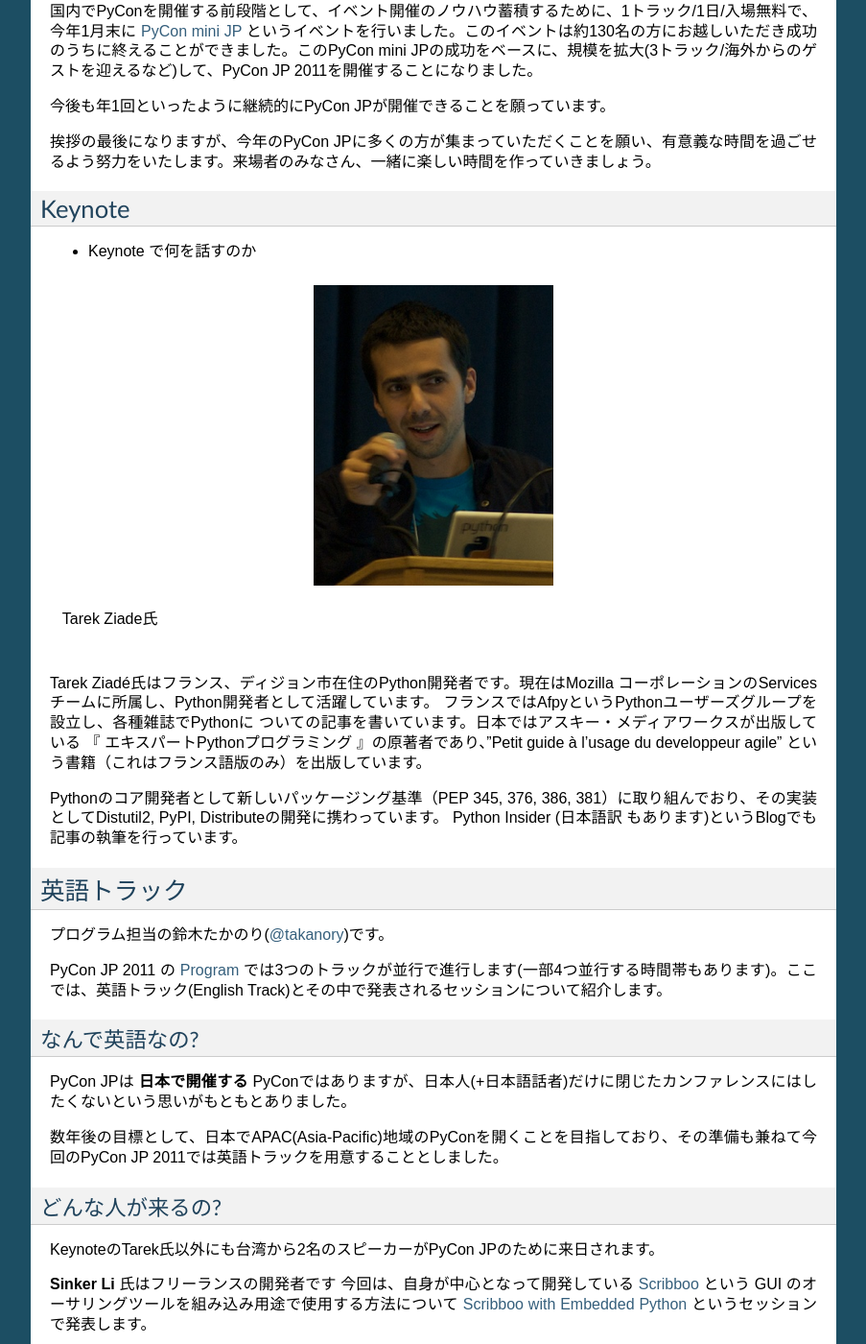
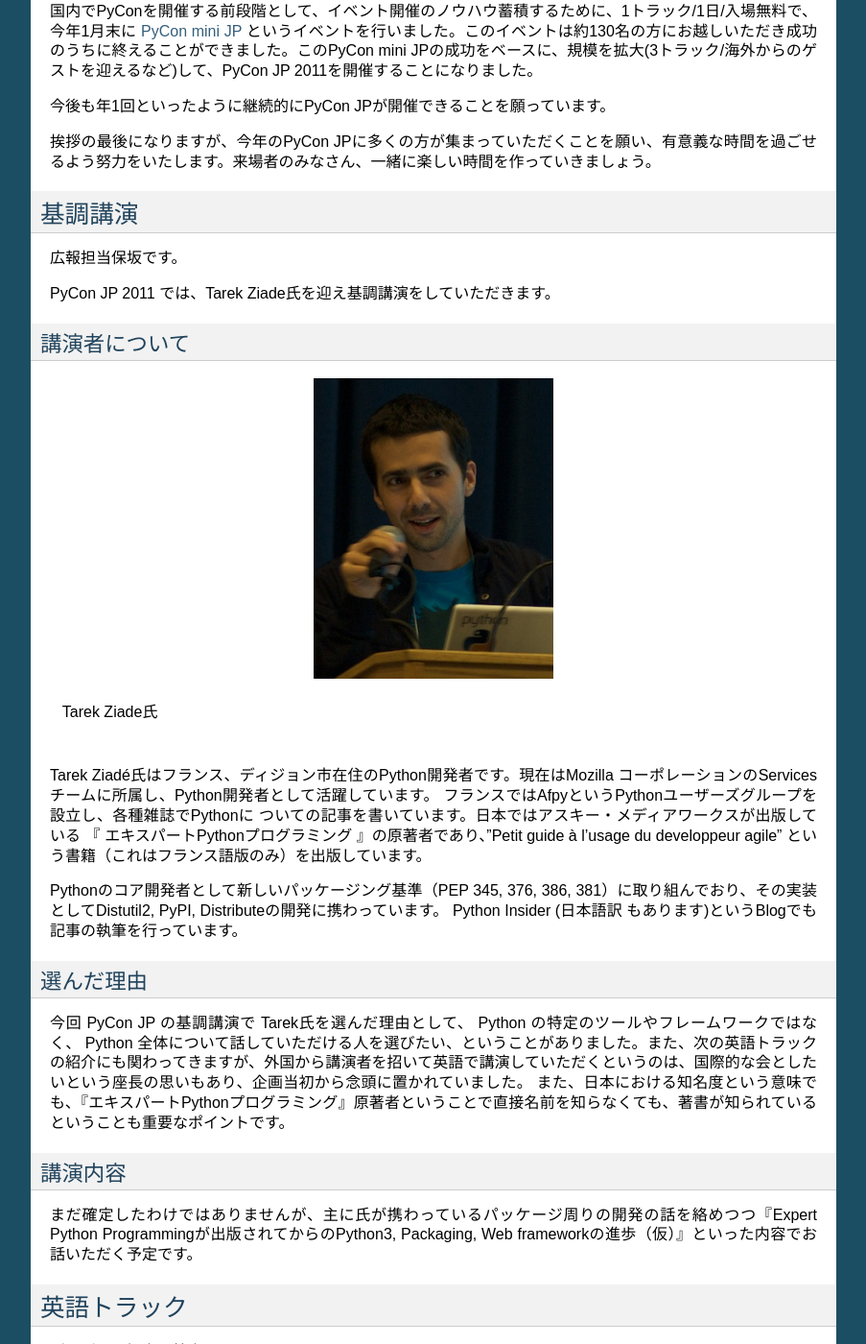
Before and after one commit to michilu/prepycon-article, a Sphinx documentation site: the page built from sphinx/vol1.rst, in a window 1280 px wide and 1400 px high, scrolled down 1305 px. Shown: the whole window at 96% size, without its empty margins (198-1101 px from the left). Built offline with Sphinx 7.4.7, drawn with Linux system fonts in a browser that asks for light colours; some of the changed text lies outside the part shown.

Commit message:
基調講演追記

```diff
--- a/sphinx/vol1.rst
+++ b/sphinx/vol1.rst
@@ -68,10 +68,15 @@ PyCon mini との関連
 挨拶の最後になりますが、今年のPyCon JPに多くの方が集まっていただくことを願い、有意義な時間を過ごせるよう努力をいたします。来場者のみなさん、一緒に楽しい時間を作っていきましょう。
 
 
-Keynote
-=======
+基調講演
+========
 
-- Keynote で何を話すのか
+広報担当保坂です。
+
+PyCon JP 2011 では、Tarek Ziade氏を迎え基調講演をしていただきます。
+
+講演者について
+--------------
 
 .. figure:: /_static/tarek.png
 
@@ -81,8 +86,20 @@ Tarek Ziadé氏はフランス、ディジョン市在住のPython開発者で
 
 Pythonのコア開発者として新しいパッケージング基準（PEP 345, 376, 386, 381）に取り組んでおり、その実装としてDistutil2, PyPI, Distributeの開発に携わっています。 Python Insider (日本語訳 もあります)というBlogでも記事の執筆を行っています。
 
+選んだ理由
+----------
+
+今回 PyCon JP の基調講演で Tarek氏を選んだ理由として、 Python の特定のツールやフレームワークではなく、 Python 全体について話していただける人を選びたい、ということがありました。また、次の英語トラックの紹介にも関わってきますが、外国から講演者を招いて英語で講演していただくというのは、国際的な会としたいという座長の思いもあり、企画当初から念頭に置かれていました。
+また、日本における知名度という意味でも、『エキスパートPythonプログラミング』原著者ということで直接名前を知らなくても、著書が知られているということも重要なポイントです。
+
+講演内容
+--------
+
+まだ確定したわけではありませんが、主に氏が携わっているパッケージ周りの開発の話を絡めつつ『Expert Python Programmingが出版されてからのPython3, Packaging, Web frameworkの進歩（仮）』といった内容でお話いただく予定です。
+
+
 英語トラック
-==============
+============
 プログラム担当の鈴木たかのり(`@takanory <http://twitter.com/takanory>`_)です。
 
 PyCon JP 2011 の `Program <http://2011.pycon.jp/program>`_ では3つのトラックが並行で進行します(一部4つ並行する時間帯もあります)。ここでは、英語トラック(English Track)とその中で発表されるセッションについて紹介します。
```
Also changed, not shown: sphinx/vol2.rst (line endings or trailing spaces).
